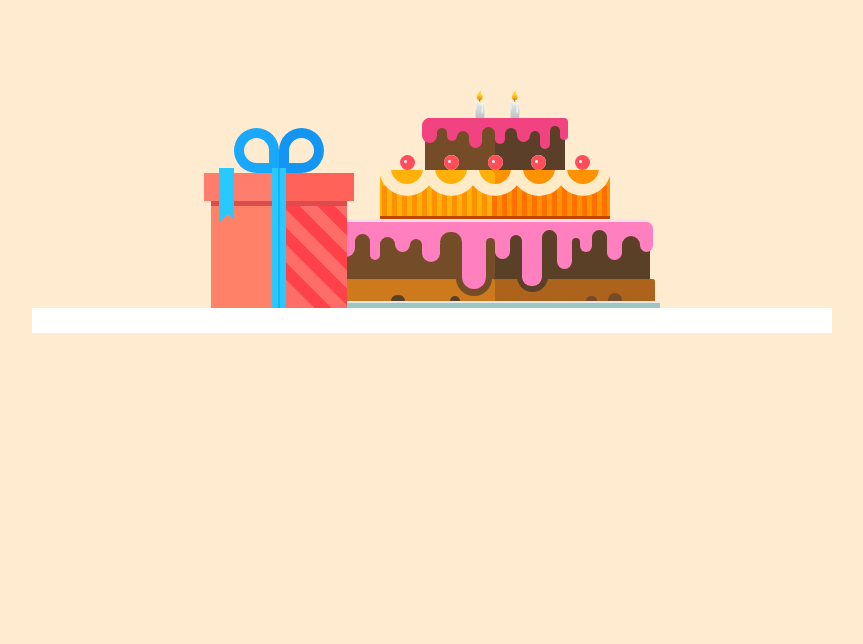
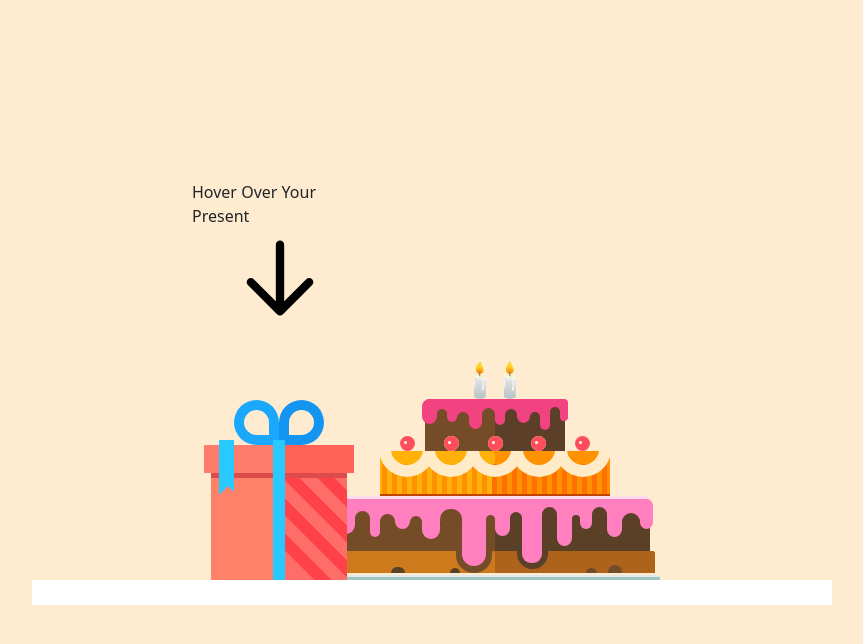
Before and after one commit to Mohamedemad456/Birthday, a plain HTML site: page index.html in a window 1280 px wide. Shown: the whole page, without its empty margins (208-1071 px from the left). Drawn offline with nearby package versions, Linux system fonts and the light colour scheme.

Commit message:
second commit

```diff
--- a/index.html
+++ b/index.html
@@ -5,12 +5,17 @@
     <meta name="viewport" content="width=device-width, initial-scale=1.0">
     <link rel="stylesheet" href="style.css">
     <link href="https://fonts.googleapis.com/css2?family=Great+Vibes&family=Playfair+Display:wght@400;700&display=swap" rel="stylesheet">
+    <link href="https://cdn.jsdelivr.net/npm/bootstrap@5.3.3/dist/css/bootstrap.min.css" rel="stylesheet" integrity="sha384-QWTKZyjpPEjISv5WaRU9OFeRpok6YctnYmDr5pNlyT2bRjXh0JMhjY6hW+ALEwIH" crossorigin="anonymous">
     <title>Don't Forget Your present</title>
 </head>
-<body>
-    <section class="wrap hidden">
+<body style="background-color: #ffebd0;">
+    <section class="wrap">
+        <div style="display: flex; flex-direction: column; justify-content: center; align-items: center; width: 175px; position: relative; left: 160px;">
+        <span>Hover Over Your Present</span>
+        <img src="arrow.svg" alt="">
+    </div>
         <section class="gift">
-            <div class="giftcard"><a href="message.html" class="button-85 link">Click Me</a>
+            <div class="giftcard"><a href="message.html" class="btn btn-outline-danger btn-sm" style="font-family: 'Dancing Script', cursive;">Click Me</a>
                 </div>
             <section class="gift_top">
                 <div class="ribbon_right"></div>
@@ -125,5 +130,6 @@
         </section>
         <div class="line"></div>
     </section>
+    <script src="https://cdn.jsdelivr.net/npm/bootstrap@5.3.3/dist/js/bootstrap.bundle.min.js" integrity="sha384-YvpcrYf0tY3lHB60NNkmXc5s9fDVZLESaAA55NDzOxhy9GkcIdslK1eN7N6jIeHz" crossorigin="anonymous"></script>
 </body>
 </html>
--- a/style.css
+++ b/style.css
@@ -1,156 +1,3 @@
-/* @import url('https://fonts.googleapis.com/css?family=Indie+Flower');
-@import url('https://fonts.googleapis.com/css?family=Amatic+SC');
-
-body {
-	font-family: 'Indie Flower', cursive !important;
-  background: #FDE3A7;
-	margin: 0px;
-	padding: 0px;
-}
-
-::selection {
-	background: transparent;
-}
-
-h4 {
-	font-size: 26px;
-	line-height: 1px;
-	font-family: 'Amatic SC', cursive !important;
-}
-
-.color1{color:#1BBC9B}
-.color2{color:#C0392B}
-
-
-.card {
-	color: #013243;
-	position: absolute;
-	top: 50%;
-	left: 50%;
-	width: 300px;
-	height: 400px;
-	background: #e0e1dc;
-	transform-style: preserve-3d;
-	transform: translate(-50%,-50%) perspective(2000px);
-	box-shadow: inset 300px 0 50px rgba(0,0,0,.5), 20px 0 60px rgba(0,0,0,.5);
-	transition: 1s;
-}
-
-.card:hover {
-	transform: translate(-50%,-50%) perspective(2000px) rotate(15deg) scale(1.2);
-	box-shadow: inset 20px 0 50px rgba(0,0,0,.5), 0 10px 100px rgba(0,0,0,.5);
-}
-
-.card:before {
-	content:'';
-	position: absolute;
-	top: -5px;
-	left: 0;
-	width: 100%;
-	height: 5px;
-	background: #BAC1BA;
-	transform-origin: bottom;
-	transform: skewX(-45deg);
-}
-
-.card:after {
-	content: '';
-	position: absolute;
-	top: 0;
-	right: -5px;
-	width: 5px;
-	height: 100%;
-	background: #92A29C;
-	transform-origin: left;
-	transform: skewY(-45deg);
-}
-
-.card .imgBox {
-	width: 100%;
-	height: 100%;
-	position: relative;
-	transform-origin: left;
-	transition: .7s;
-}
-
-.card .bark {
-	position: absolute;
-	background: #e0e1dc;
-	width: 100%;
-	height: 100%;
-	opacity: 0;
-	transition: .7s;
-}
-
-.card .imgBox img {
-	min-width: 250px;
-	max-height: 400px;
-}
-
-.card:hover .imgBox {
-	transform: rotateY(-135deg);
-}
-
-.card:hover .bark {
-	opacity: 1;
-	transition: .6s;
-  box-shadow: 300px 200px 100px rgba(0, 0, 0, .4) inset;
-}
-
-.card .details {
-	position: absolute;
-	top: 0;
-	left: 0;
-	box-sizing: border-box;
-	padding: 0 0 0 10px;
-	z-index: -1;
-	margin-top: 70px;
-}
-
-.card .details p {
-	font-size: 15px;
-	line-height: 5px;
-	transform: rotate(-10deg);
-	padding: 0 0 0 20px;
-}
-
-.card .details h4 {
-	text-align: center;
-}
-
-.text-right {
-	text-align: right;
-}
-
-.one_number {
-    position: absolute;
-    left: 147px;
-    top: 25px;
-    width: 9px;
-}
-.one_number:after {
-    content: "";
-    height: 10px;
-    border-radius: 50px;
-    width: 5px;
-    position: absolute;
-    background: #c6c6c6;
-    top: 0px;
-    left: 0px;
-}
-.one_number:before {
-    content: "";
-    height: 25px;
-    width: 5px;
-    position: absolute;
-    background: #c6c6c6;
-    top: 0px;
-    right: 0px;
-} */
-
-body {
-    background: #ffebd0;
-}
 .gift {
     position: absolute;
     bottom: 0px;
@@ -160,9 +7,9 @@ body {
     height: 180px;
 }
 .wrap {
-    height: 300px;
+    height: 400px;
     width: 800px;
-    margin: 0px auto;
+    margin: 180px auto;
     position: relative;
 }
 .ribbon_right {
@@ -311,7 +158,7 @@ body {
     background: #ffb009;
     position: absolute;
     width: 230px;
-    bottom: 89px;
+    bottom: 83px;
     right: 50px;
     border-radius: 5px 5px 0px 0px;
     left: 50px;
@@ -323,7 +170,7 @@ body {
     background: #744c28;
     position: absolute;
     width: 140px;
-    bottom: 138px;
+    bottom: 129px;
     border-radius: 5px 5px 0px 0px;
     left: 0px;
     right: 0px;
@@ -911,9 +758,9 @@ body {
     background: #fff;
     box-shadow: 0px 1px 0px 1px #fee4c0;
     padding: 10px;
-    width: 80px;
+    width: 100px;
     font-size: 15px;
-font-family: 'Source Sans Pro', sans-serif;
+    font-family: 'Source Sans Pro', sans-serif;
     color: #ff3f48;
     left: 0px;
     top: 120px;
@@ -928,7 +775,7 @@ font-family: 'Source Sans Pro', sans-serif;
     -webkit-transition-delay: 0.5s;
     transition-delay: 0.5s;
     o-transition: all 0.6s ease-in-out;
-    height: 30px;
+    height: 40px;
     display: flex;
     justify-content: center;
     align-items: center;
@@ -938,15 +785,15 @@ font-family: 'Source Sans Pro', sans-serif;
 }
 .candle-2 {
     position: absolute;
-    left: 135px;
-    top: 22px;
-    width: 30px;
+    left: 130px;
+    top: 20px;
+    width: 40px;
 }
 .candle-1 {
     position: absolute;
-    left: 170px;
-    top: 22px;
-    width: 30px;
+    left: 160px;
+    top: 20px;
+    width: 40px;
 }
 
 .link{
@@ -998,71 +845,3 @@ font-family: 'Source Sans Pro', sans-serif;
         background: #fdd214;
     }
 }
-
-
-.button-85 {
-  padding: 5px;
-  border: none;
-  outline: none;
-  color: rgb(255, 255, 255);
-  background: #111;
-  cursor: pointer;
-  position: relative;
-  z-index: 0;
-  border-radius: 10px;
-  user-select: none;
-  -webkit-user-select: none;
-  touch-action: manipulation;
-}
-
-.button-85:before {
-  content: "";
-  background: linear-gradient(
-    45deg,
-    #ff0000,
-    #ff7300,
-    #fffb00,
-    #48ff00,
-    #00ffd5,
-    #002bff,
-    #7a00ff,
-    #ff00c8,
-    #ff0000
-  );
-  position: absolute;
-  top: -2px;
-  left: -2px;
-  background-size: 400%;
-  z-index: -1;
-  filter: blur(5px);
-  -webkit-filter: blur(5px);
-  width: calc(100% + 4px);
-  height: calc(100% + 4px);
-  animation: glowing-button-85 20s linear infinite;
-  transition: opacity 0.3s ease-in-out;
-  border-radius: 10px;
-}
-
-@keyframes glowing-button-85 {
-  0% {
-    background-position: 0 0;
-  }
-  50% {
-    background-position: 400% 0;
-  }
-  100% {
-    background-position: 0 0;
-  }
-}
-
-.button-85:after {
-  z-index: -1;
-  content: "";
-  position: absolute;
-  width: 100%;
-  height: 100%;
-  background: #222;
-  left: 0;
-  top: 0;
-  border-radius: 10px;
-}
```
Also changed, not shown: message.html (+1 -1 lines), arrow.svg (added).
